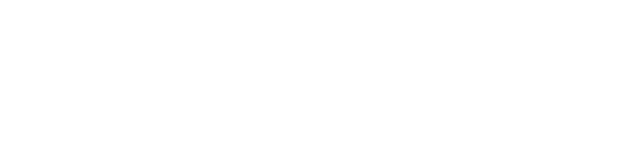
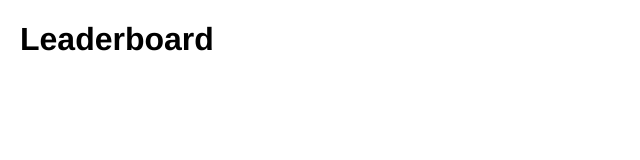
Before and after one commit to chelmerrox/leaderboard, a website built with webpack: page src/index.html in a window 1280 px wide. Shown: the whole page, without its empty margins (0-640 px from the left). Built offline with nearby package versions, Linux system fonts and the light colour scheme.

Commit message:
Add h1 tag for Leaderboard

```diff
--- a/src/index.html
+++ b/src/index.html
@@ -8,6 +8,6 @@
   </head>
 
   <body>
-
+    <h1>Leaderboard</h1>
   </body>
 </html>
--- a/src/style.css
+++ b/src/style.css
@@ -21,3 +21,9 @@ body {
   min-height: 100vh;  /* vh (viewport height as unit of measure)) */
   margin: 0;
 }
+
+h1 {
+  display: flex;
+  justify-content: space-between;
+  margin-left: 20px;
+}
```
Also changed, not shown: dist/index.html, dist/main.js, dist/runtime.js (added).
